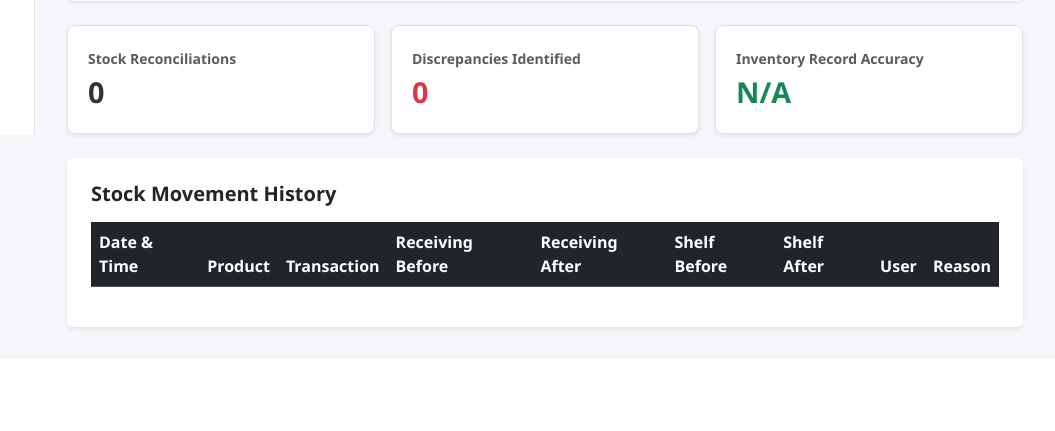
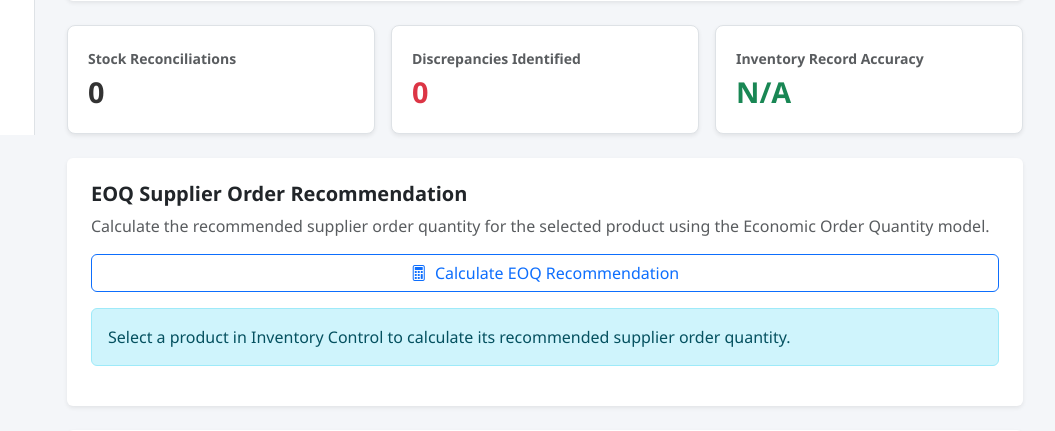
Before and after one commit to u23561612-png/Semester-Project-Group-22, a Flask app: page / in a window 1280 px wide, after a click on "Inventory Control". Shown: the part 665-1096 px from the top of the page, without its empty margins (225-1280 px from the left). Before the commit the page ends 997 px from the top, so only its background shows below. Run offline with Flask 3, Linux system fonts and the light colour scheme; data that the repository does not hold is empty.

Commit message:
Integrate EOQ model and complete end-to-end inventory features

```diff
--- a/routes/api.py
+++ b/routes/api.py
@@ -7,6 +7,7 @@ Group 22
 from flask import Blueprint, jsonify, request, current_app
 from db import get_db_connection
 from contextlib import contextmanager
+from EOQ import calculate_eoq, total_annual_cost, items_in_inventory
 
 import mysql.connector
 
@@ -1432,3 +1433,90 @@ def get_dashboard():
                 inventory_accuracy
 
         }), 200
+
+# Economic Order Quantity recommendation
+
+@api.route("/api/products/<int:product_id>/eoq", methods=["GET"])
+def get_product_eoq(product_id):
+
+    with database_cursor() as (connection, cursor):
+
+        cursor.execute("""
+            SELECT product_id, product_name
+            FROM products
+            WHERE product_id = %s
+        """, (product_id,))
+
+        product = cursor.fetchone()
+
+        if product is None:
+
+            raise APIError("Product not found.", 404)
+
+        product_name = product["product_name"]
+
+        # Retrieve estimated EOQ input parameters
+
+        model_data = items_in_inventory.get(product_name)
+
+        if model_data is None:
+
+            return jsonify({
+
+                "available": False,
+                "message": "EOQ input data is not available for this product."
+
+            }), 200
+
+        annual_demand = model_data["demand"]
+
+        ordering_cost = model_data["ordering_cost"]
+
+        holding_cost = model_data["holding_cost"]
+
+        # Calculate EOQ using the existing supply chain model
+
+        eoq = calculate_eoq(
+            annual_demand,
+            ordering_cost,
+            holding_cost
+        )
+
+        orders_per_year = annual_demand / eoq
+
+        days_between_orders = 365 / orders_per_year
+
+        annual_cost = total_annual_cost(
+            annual_demand,
+            ordering_cost,
+            holding_cost,
+            eoq
+        )
+
+        return jsonify({
+
+            "available": True,
+
+            "product_id": product_id,
+
+            "product_name": product_name,
+
+            "annual_demand": annual_demand,
+
+            "ordering_cost": ordering_cost,
+
+            "holding_cost": holding_cost,
+
+            "eoq": round(eoq, 2),
+
+            "recommended_quantity": max(1, round(eoq)),
+
+            "orders_per_year": round(orders_per_year, 2),
+
+            "days_between_orders": round(days_between_orders, 2),
+
+            "total_annual_cost": round(annual_cost, 2),
+
+            "data_source": "Estimated prototype model inputs"
+
+        }), 200
--- a/templates/index.html
+++ b/templates/index.html
@@ -648,6 +648,135 @@
 
           </div>
 
+          <!-- Economic Order Quantity Recommendation -->
+
+<div class="card border-0 shadow-sm p-4 mb-4">
+
+  <h3 class="h5 fw-bold mb-2">
+    EOQ Supplier Order Recommendation
+  </h3>
+
+  <p class="text-muted">
+
+    Calculate the recommended supplier order quantity
+    for the selected product using the Economic Order
+    Quantity model.
+
+  </p>
+
+  <button type="button"
+          id="calculateEOQBtn"
+          class="btn btn-outline-primary mb-3">
+
+    <i class="bi bi-calculator me-1"></i>
+    Calculate EOQ Recommendation
+
+  </button>
+
+  <div id="eoqMessage" class="alert alert-info">
+
+    Select a product in Inventory Control to calculate
+    its recommended supplier order quantity.
+
+  </div>
+
+  <div id="eoqResults" class="d-none">
+
+    <h5 id="eoqProductName" class="fw-bold mb-3"></h5>
+
+    <div class="row g-3 mb-3">
+
+      <div class="col-md-4">
+
+        <div class="card-metric shadow-sm">
+
+          <span class="text-muted small fw-semibold">
+            Recommended Order Quantity
+          </span>
+
+          <div id="eoqQuantity"
+               class="metric-value text-primary">
+            0
+          </div>
+
+        </div>
+
+      </div>
+
+      <div class="col-md-4">
+
+        <div class="card-metric shadow-sm">
+
+          <span class="text-muted small fw-semibold">
+            Orders Per Year
+          </span>
+
+          <div id="eoqOrders"
+               class="metric-value">
+            0
+          </div>
+
+        </div>
+
+      </div>
+
+      <div class="col-md-4">
+
+        <div class="card-metric shadow-sm">
+
+          <span class="text-muted small fw-semibold">
+            Days Between Orders
+          </span>
+
+          <div id="eoqDays"
+               class="metric-value">
+            0
+          </div>
+
+        </div>
+
+      </div>
+
+    </div>
+
+    <table class="table table-hover">
+
+      <tbody>
+
+        <tr>
+          <th>Annual Demand</th>
+          <td id="eoqDemand"></td>
+        </tr>
+
+        <tr>
+          <th>Ordering Cost</th>
+          <td id="eoqOrderingCost"></td>
+        </tr>
+
+        <tr>
+          <th>Annual Holding Cost per Unit</th>
+          <td id="eoqHoldingCost"></td>
+        </tr>
+
+        <tr>
+          <th>Total Annual Inventory Cost</th>
+          <td id="eoqTotalCost"></td>
+        </tr>
+
+      </tbody>
+
+    </table>
+
+    <small class="text-muted">
+
+      Model inputs are estimated for demonstration purposes. Actual supplier orders must consider storage capacity, shelf life, demand variation and supplier constraints. This recommendation does not add stock to inventory.
+
+    </small>
+
+  </div>
+
+</div>
+
           <!-- Stock movement history -->
 
           <div class="card border-0 shadow-sm p-4">
@@ -2935,7 +3064,163 @@
     });
 
   </script>
-
+<script>
+
+document.addEventListener('DOMContentLoaded', function() {
+
+    const eoqButton =
+        document.getElementById('calculateEOQBtn');
+
+    const productSelect =
+        document.getElementById('controlProduct');
+
+    const eoqResults =
+        document.getElementById('eoqResults');
+
+    const eoqMessage =
+        document.getElementById('eoqMessage');
+
+    let requestNumber = 0;
+
+    // Format monetary values in South African Rand
+
+    function formatRand(value) {
+
+        return new Intl.NumberFormat('en-ZA', {
+
+            style: 'currency',
+
+            currency: 'ZAR'
+
+        }).format(value);
+
+    }
+
+    // Clear previous results when changing products
+
+    productSelect.addEventListener('change', function() {
+
+        requestNumber++;
+
+        eoqResults.classList.add('d-none');
+
+        eoqMessage.textContent =
+            'Click Calculate EOQ Recommendation for the selected product.';
+
+    });
+
+    // Calculate the EOQ recommendation
+
+    eoqButton.addEventListener('click', async function() {
+
+        const productId = productSelect.value;
+
+        if (!productId) {
+
+            alert('Please select a product in Inventory Control.');
+
+            return;
+
+        }
+
+        const currentRequest = ++requestNumber;
+
+        eoqButton.disabled = true;
+
+        eoqResults.classList.add('d-none');
+
+        eoqMessage.textContent =
+            'Calculating supplier order recommendation...';
+
+        try {
+
+            const response = await fetch(
+
+                '/api/products/' + productId + '/eoq'
+
+            );
+
+            const result = await response.json();
+
+            if (currentRequest !== requestNumber) {
+
+                return;
+
+            }
+
+            if (!response.ok) {
+
+                throw new Error(result.error);
+
+            }
+
+            if (!result.available) {
+
+                eoqMessage.textContent = result.message;
+
+                return;
+
+            }
+
+            document.getElementById('eoqProductName').textContent =
+
+                result.product_name;
+
+            document.getElementById('eoqQuantity').textContent =
+
+                result.recommended_quantity + ' units';
+
+            document.getElementById('eoqOrders').textContent =
+
+                result.orders_per_year;
+
+            document.getElementById('eoqDays').textContent =
+
+                result.days_between_orders;
+
+            document.getElementById('eoqDemand').textContent =
+
+                result.annual_demand + ' units';
+
+            document.getElementById('eoqOrderingCost').textContent =
+
+                formatRand(result.ordering_cost);
+
+            document.getElementById('eoqHoldingCost').textContent =
+
+                formatRand(result.holding_cost);
+
+            document.getElementById('eoqTotalCost').textContent =
+
+                formatRand(result.total_annual_cost);
+
+            eoqMessage.textContent =
+
+                'EOQ recommendation calculated successfully.';
+
+            eoqResults.classList.remove('d-none');
+
+        } catch (error) {
+
+            if (currentRequest === requestNumber) {
+
+                eoqMessage.textContent =
+
+                    'Unable to calculate EOQ: ' + error.message;
+
+            }
+
+        } finally {
+
+            eoqButton.disabled = false;
+
+        }
+
+    });
+
+});
+
+</script>
 </body>
 
 </html>
```
Also changed, not shown: README.md.
